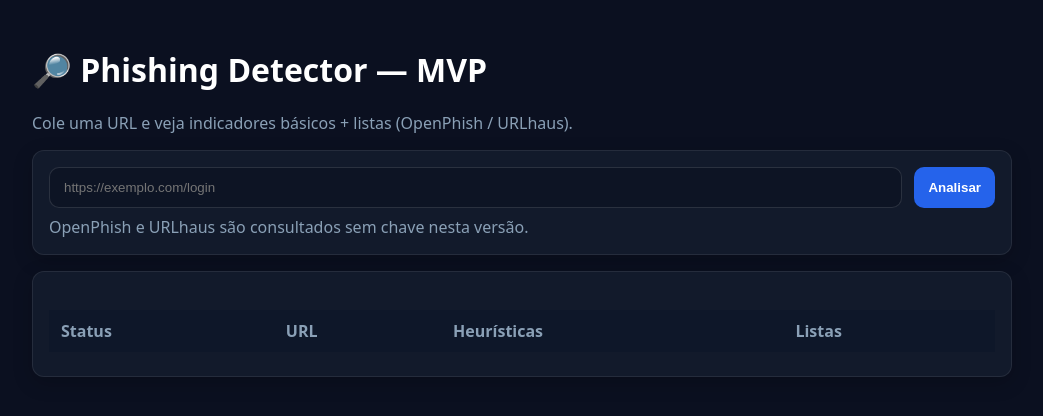
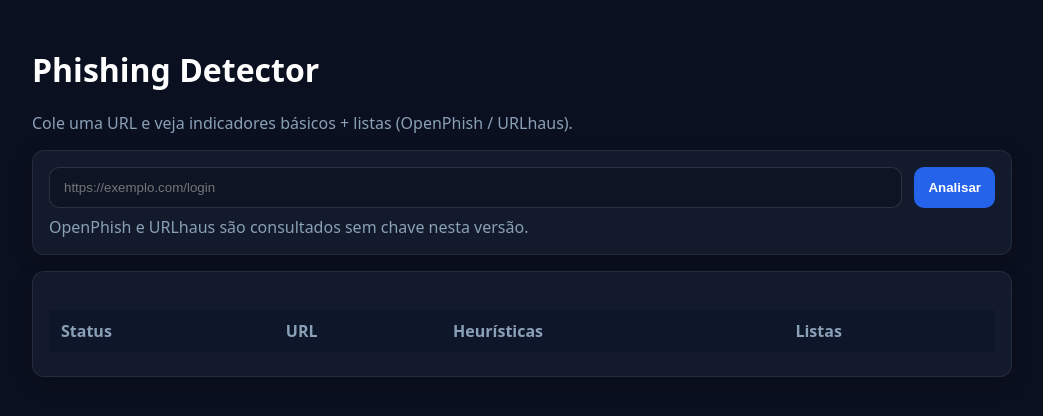
Before and after one commit to tomasmiele/pf-techack, a plain HTML site: page static/index.html in a window 1280 px wide. Shown: the whole page, without its empty margins (118-1161 px from the left). Drawn offline with Linux system fonts and the light colour scheme.

Commit message:
fix: html

```diff
--- a/static/index.html
+++ b/static/index.html
@@ -3,7 +3,7 @@
 <head>
   <meta charset="utf-8"/>
   <meta name="viewport" content="width=device-width, initial-scale=1"/>
-  <title>Phishing Detector — MVP</title>
+  <title>Phishing Detector</title>
   <style>
     :root { --bg:#0b1020; --card:#121a2b; --muted:#8aa0b6; --ok:#16a34a; --warn:#f59e0b; --bad:#e11d48; }
     body{margin:0;font-family: ui-sans-serif, system-ui, -apple-system, Segoe UI, Roboto, Ubuntu; background:var(--bg); color:white}
@@ -25,7 +25,7 @@
 </head>
 <body>
   <div class="wrap">
-    <h1>🔎 Phishing Detector — MVP</h1>
+    <h1>Phishing Detector</h1>
     <p class="muted">Cole uma URL e veja indicadores básicos + listas (OpenPhish / URLhaus).</p>
 
     <div class="card">
```
